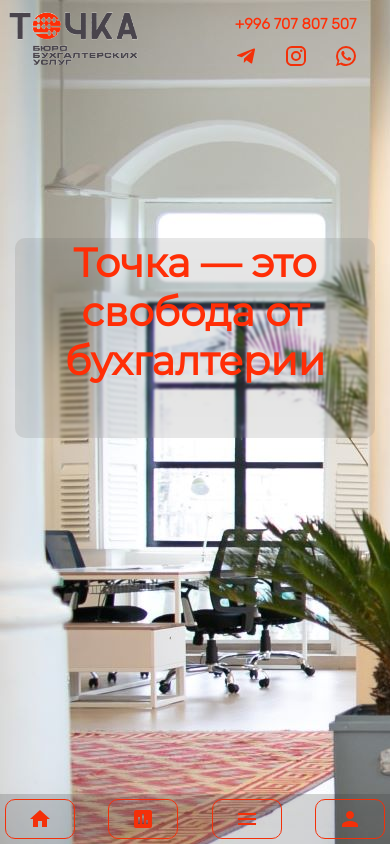
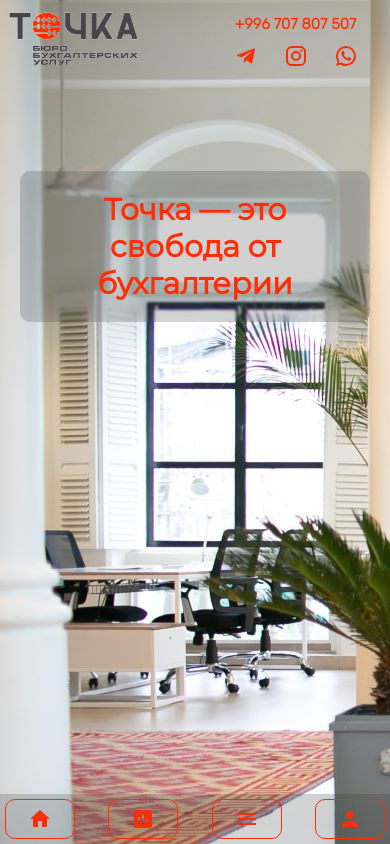
Before and after one commit to TaalaiDiushembekov/bbu, a React (Create React App) app in the folder frontend/: page / in a window 390 px wide. Built offline with nearby package versions, Linux system fonts and the light colour scheme.

Commit message:
main page adaptiveness

```diff
--- a/frontend/src/components/Logo/Logo.js
+++ b/frontend/src/components/Logo/Logo.js
@@ -1,4 +1,5 @@
 import React from 'react';
+import {Link} from "react-router-dom";
 import logo from "../../images/logo.png";
 import './Logo.css'
 import Container from "@material-ui/core/Container";
@@ -11,9 +12,9 @@ const Logo = () => {
     return (
         <Container>
             <div className="logo_box">
-                <div className="logo">
-                    <img alt="" src={logo} />
-                </div>
+                <Link to='/' className="logo">
+                    <img alt="logo" src={logo} />
+                </Link>
 
                 <div className="logo_text">
                     <div className="social">
--- a/frontend/src/screens/Home/Home.css
+++ b/frontend/src/screens/Home/Home.css
@@ -14,24 +14,32 @@
     align-items: center; */
     /* margin-top: 17%; */
     border-radius: 10px;
-    height: 100px;
-    background: rgba(0, 0, 0, .1);
+    background: rgba(0, 0, 0, 0.18);
     backdrop-filter: blur(1px);
     box-shadow: inset 0 0 25px rgba(255, 255, 255, .1);
+    margin: 0 20px;
 }
 
 .main_text h2{
     font-size: 50px;
     color: #FF2E06;
+    padding: 20px;
+    margin: -10px 0 0;
 }
 
 @media (max-width: 768px) {
     .main_text{
-        margin-top: 20%;
-        height: 200px;
+        margin-top: 10%;
     }
     .main_text h2{
         font-size: 40px;
+    }
+}
+
+@media (max-width: 500px) {
+    .main_text h2{
+        font-size: 30px;
+        margin-top: 30%;
     }
 }
 
--- a/frontend/src/screens/Home/Home.js
+++ b/frontend/src/screens/Home/Home.js
@@ -4,10 +4,8 @@ import "./Home.css";
 const Home = () => {
     return (
         <main className="main">
-            <div className='container'>
-                <div className="main_text">
-                    <h2>Точка — это свобода от бухгалтерии</h2>
-                </div>
+            <div className="main_text">
+                <h2>Точка — это свобода от бухгалтерии</h2>
             </div>
         </main>
     );
```
